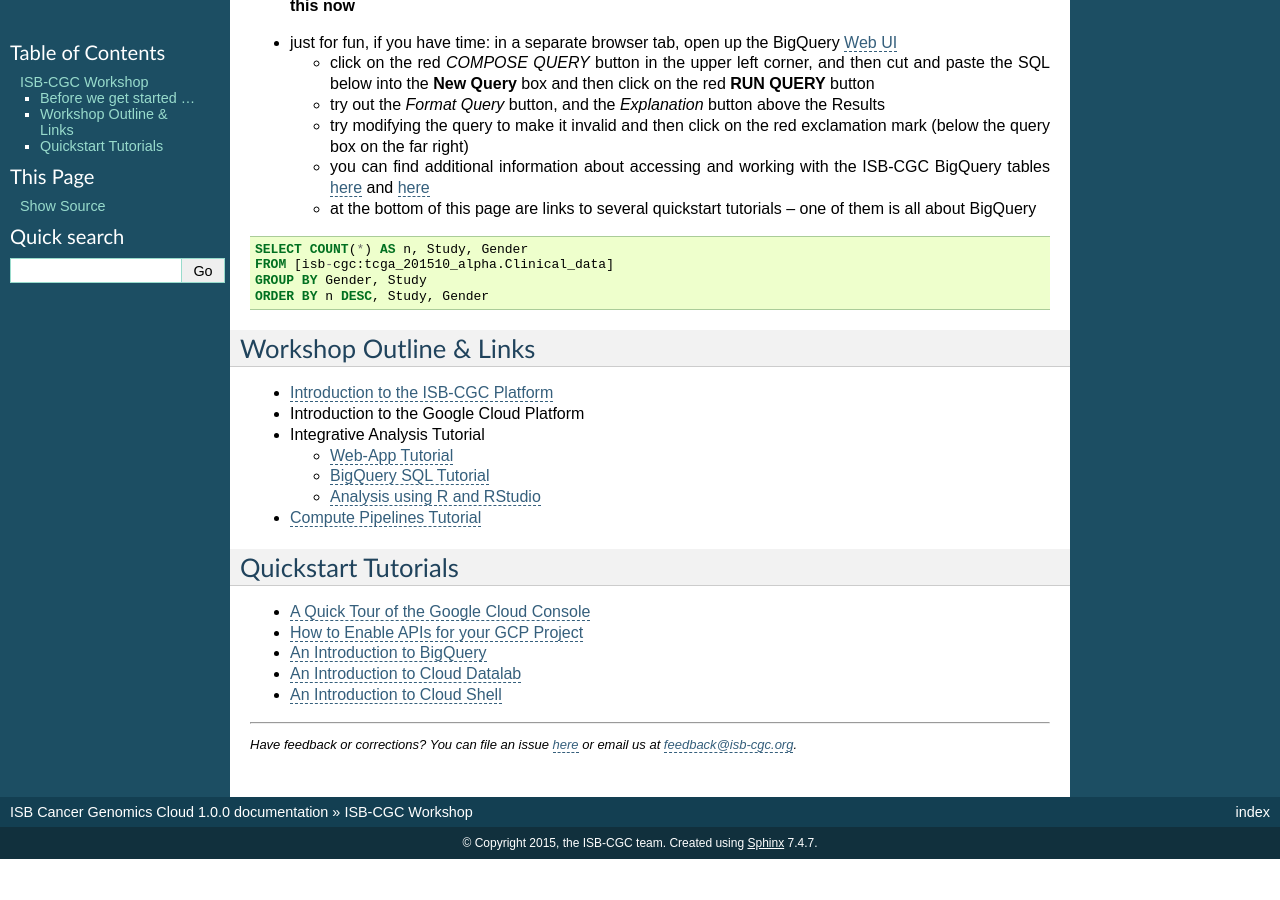
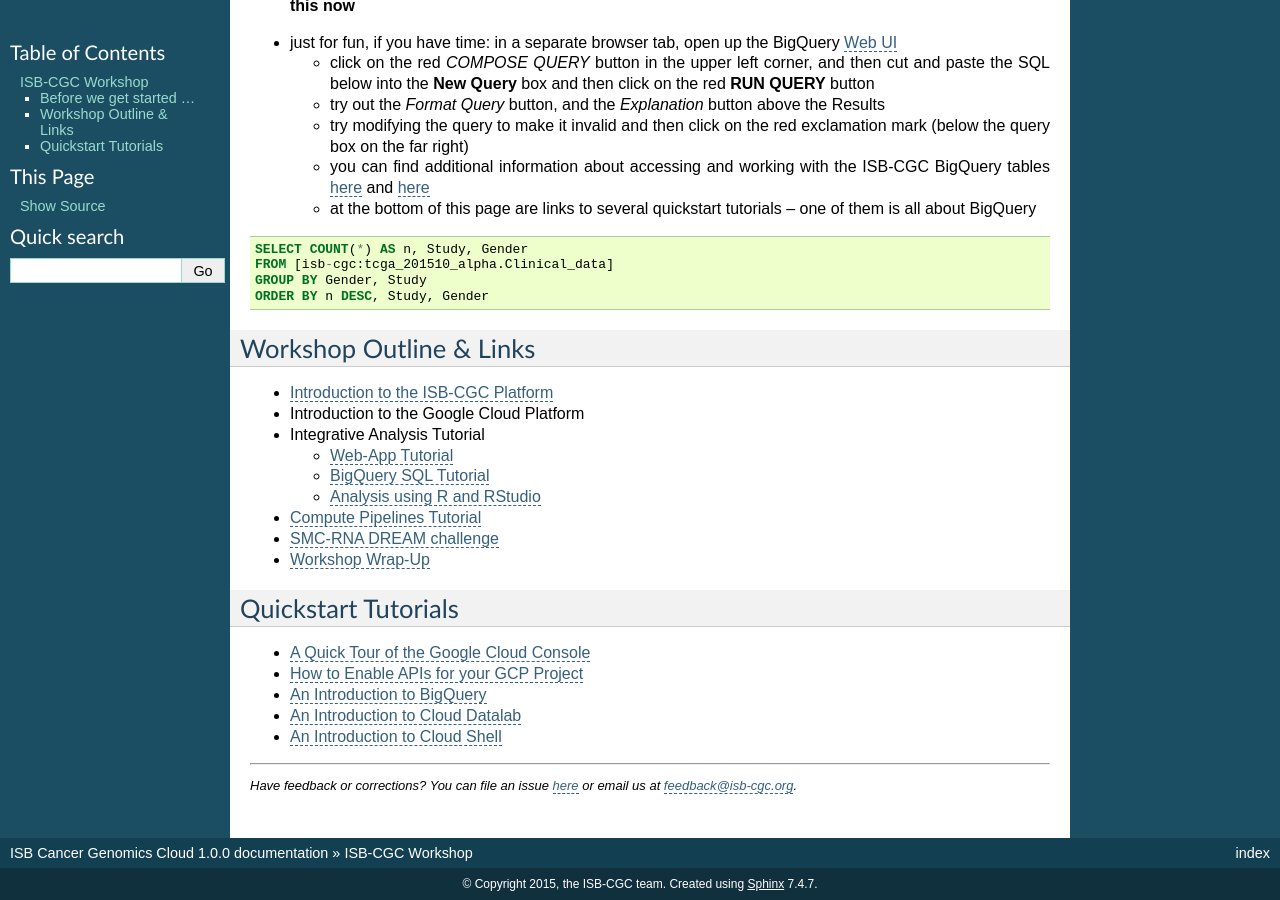
Before and after one commit to isb-cgc/readthedocs, a Sphinx documentation site: the page built from docs/source/sections/day_of_Workshop.rst, in a window 1280 px wide and 900 px high, scrolled down 630 px. Built offline with Sphinx 7.4.7, drawn with Linux system fonts in a browser that asks for light colours; before the commit the page ends 1489 px from its top, so only the background shows below that.

Commit message:
updated workshop info

```diff
--- a/docs/source/sections/day_of_Workshop.rst
+++ b/docs/source/sections/day_of_Workshop.rst
@@ -60,6 +60,8 @@ Workshop Outline & Links
   + `Analysis using R and RStudio <workshop/Workshop_R_tut.html>`_
 
 * `Compute Pipelines Tutorial <https://docs.google.com/presentation/d/1IQkwbePfzj5qoCzqX-EV_UTbse075chzDINm5ZXGB5I/edit?usp=sharing>`_
+* `SMC-RNA DREAM challenge <https://docs.google.com/presentation/d/1NPZhxXtC_QuVhpVGmTGgvJKhaYtDxNxSqeoZA4ySGLo/edit#slide=id.g13fd37f827_0_1>`_
+* `Workshop Wrap-Up <https://github.com/isb-cgc/readthedocs/raw/master/docs/include/workshop-intro.pdf>`_
 
 Quickstart Tutorials
 ####################
```
Also changed, not shown: 2 other files.
